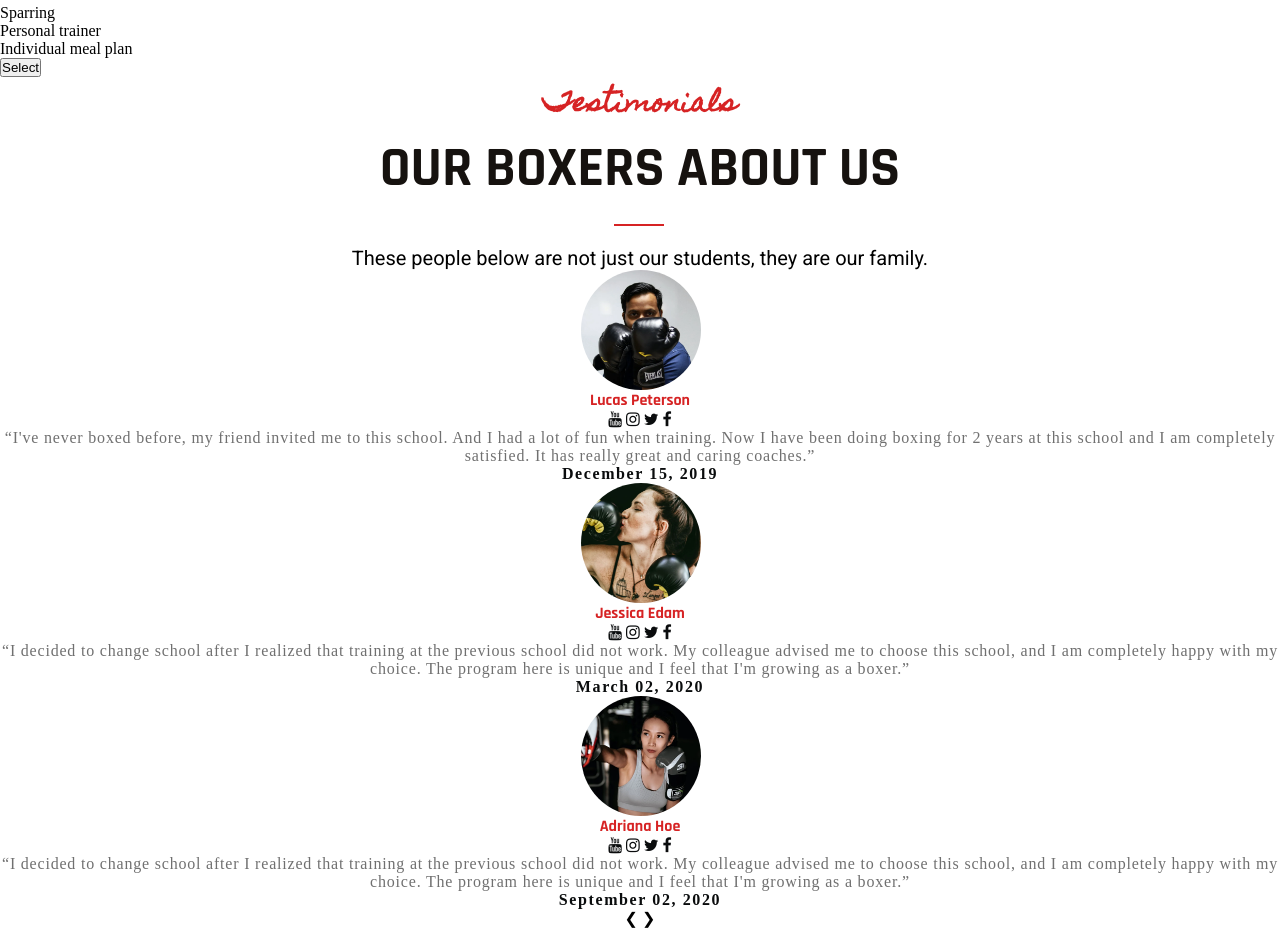
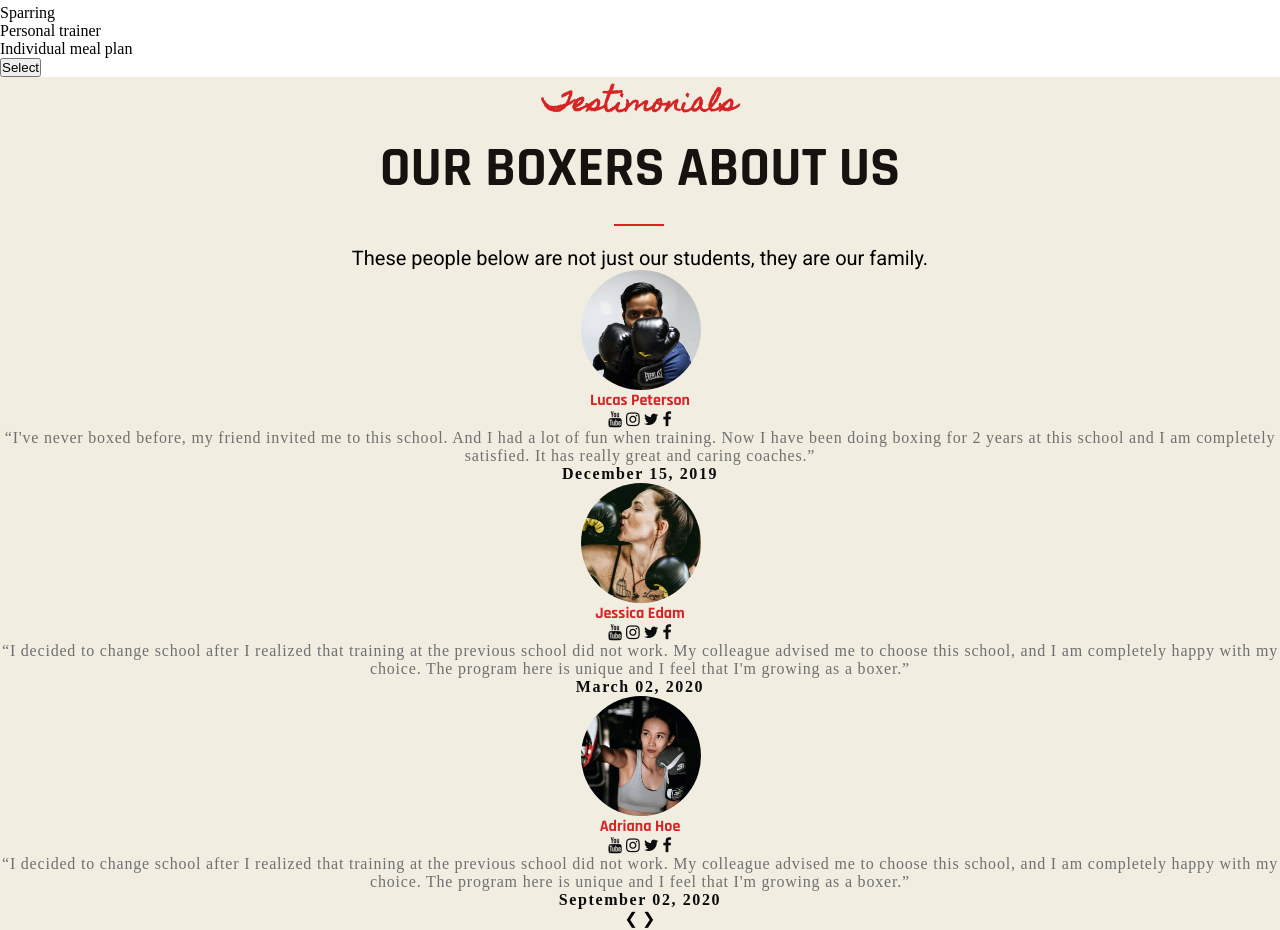
Before and after one commit to koldovsky/706-team-02, a plain HTML site: page index.html in a window 1280 px wide. Shown: the part 1514-2444 px from the top of the page. Drawn offline with nearby package versions, Linux system fonts and the light colour scheme.

Commit message:
Update testimonials-contacts.css
I changed the first selector's name

```diff
--- a/css/testimonials-contacts.css
+++ b/css/testimonials-contacts.css
@@ -1,5 +1,5 @@
 /* Testimonials CSS*/
-.main__testimonials {
+.testimonials {
     background-color: rgb(241, 237, 225);
     width: 100%;
 
```
